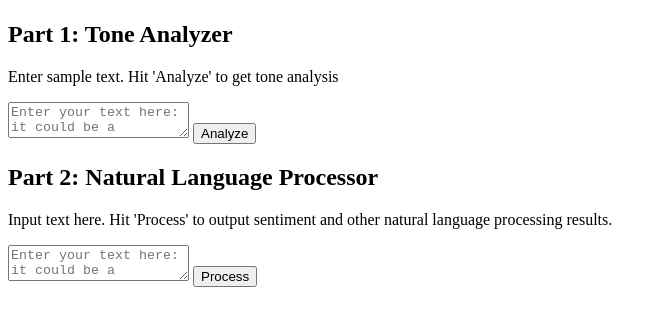
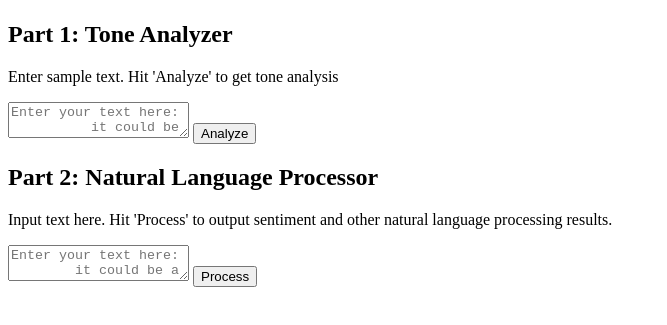
Before and after one commit to SiaSyPeng/CS89-infossato, a website: page public/index.html in a window 1280 px wide. Shown: the part 59-384 px from the top of the page, without its empty margins (0-667 px from the left). Drawn offline with nearby package versions, Linux system fonts and the light colour scheme.

Commit message:
wierdly worked

```diff
--- a/public/index.html
+++ b/public/index.html
@@ -11,7 +11,8 @@
       <h2>Part 1: Tone Analyzer</h2>
       <p> Enter sample text. Hit 'Analyze' to get tone analysis</p>
       <div class=inputBlock>
-          <textarea class="TextToAnalyse" placeholder="Enter your text here: it could be a sentence or a whole document. Eg. We started building Sentient.There's is a lot of work to do but we got this. I can't wait for the final product. However it goes, the process will be a learning experience"></textarea>
+          <textarea class="TextToAnalyse" placeholder="Enter your text here:
+          it could be a sentence or a whole document."></textarea>
           <button class="submitText">Analyze</button>
       </div>
       <div class=responseBlock>
@@ -22,7 +23,8 @@
       <h2>Part 2: Natural Language Processor</h2>
       <p> Input text here.  Hit 'Process' to output sentiment and other natural language processing results.  </p>
       <div class=inputBlock>
-        <textarea class="TextToProcess" placeholder="Enter your text here: it could be a sentence or a whole document. Eg. We started building Sentient.There's is a lot of work to do but we got this. I can't wait for the final product. However it goes, the process will be a learning experience"></textarea>
+        <textarea class="TextToProcess" placeholder="Enter your text here:
+        it could be a sentence or a whole document."></textarea>
         <button id="processText">Process</button>
       </div>
       <div class=responseBlock>
@@ -38,5 +40,7 @@
         -->
 
     </body>
-    <script src="../js/main.js"></script>
+    <script src="main.js"></script>
+    <!-- <script>
+    </script> -->
 </html>
```
Also changed, not shown: public/main.js (renamed from js/main.js).
